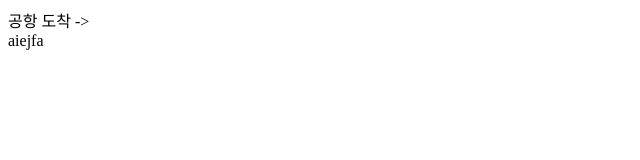
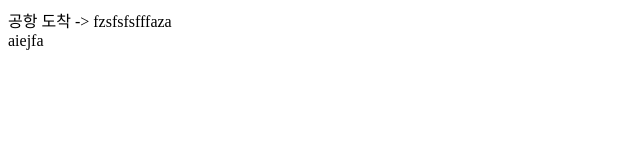
Before and after one commit to TheMonadoBoy/jeju, a plain HTML site: page index.html in a window 1280 px wide. Shown: the whole page, without its empty margins (0-640 px from the left). Drawn offline with Linux system fonts and the light colour scheme.

Commit message:
Update index.html

```diff
--- a/index.html
+++ b/index.html
@@ -7,6 +7,6 @@
     <title>제주도 여행 플랜</title>
 </head>
 <body>
-공항 도착 ->  <br>
-aiejfa
+공항 도착 -> fzsfsfsfffaza <br>
+aiejfa <br>
 </body>
```
